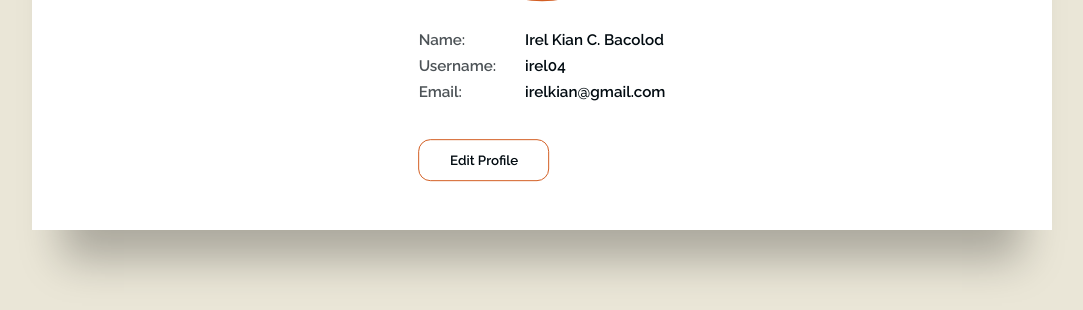
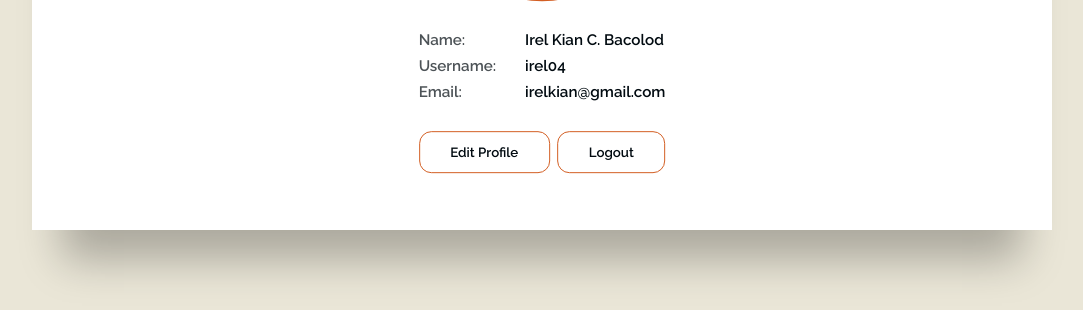
Before and after one commit to reyeserikajane/PHP-MySQL-Activity, a PHP site: page /profile.php in a window 1280 px wide. Shown: the part 490-800 px from the top of the page, without its empty margins (98-1181 px from the left). Run offline with PHP 8.4, Linux system fonts and the light colour scheme; a user stored in the database is signed in.

Commit message:
Added logout button

```diff
--- a/profile.php
+++ b/profile.php
@@ -43,7 +43,12 @@ session_start();
               </div>
             </div> -->
 
+
+            </div>
+
+            <div class="info-wrap">
             <button class="profile-btn">Edit Profile</button>
+            <button class="profile-btn">Logout</button>
           </div>
         </div>
       </div>
```
